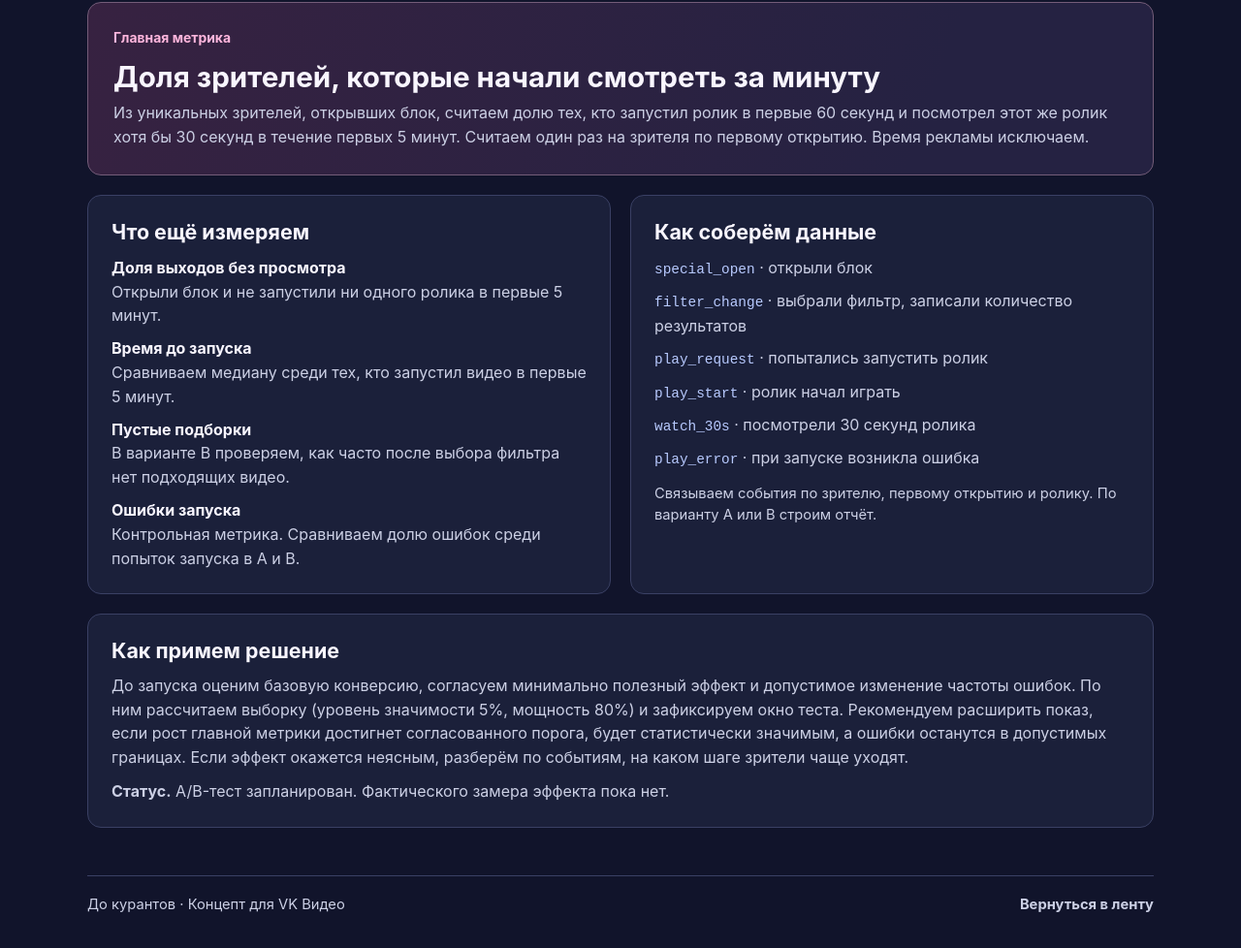
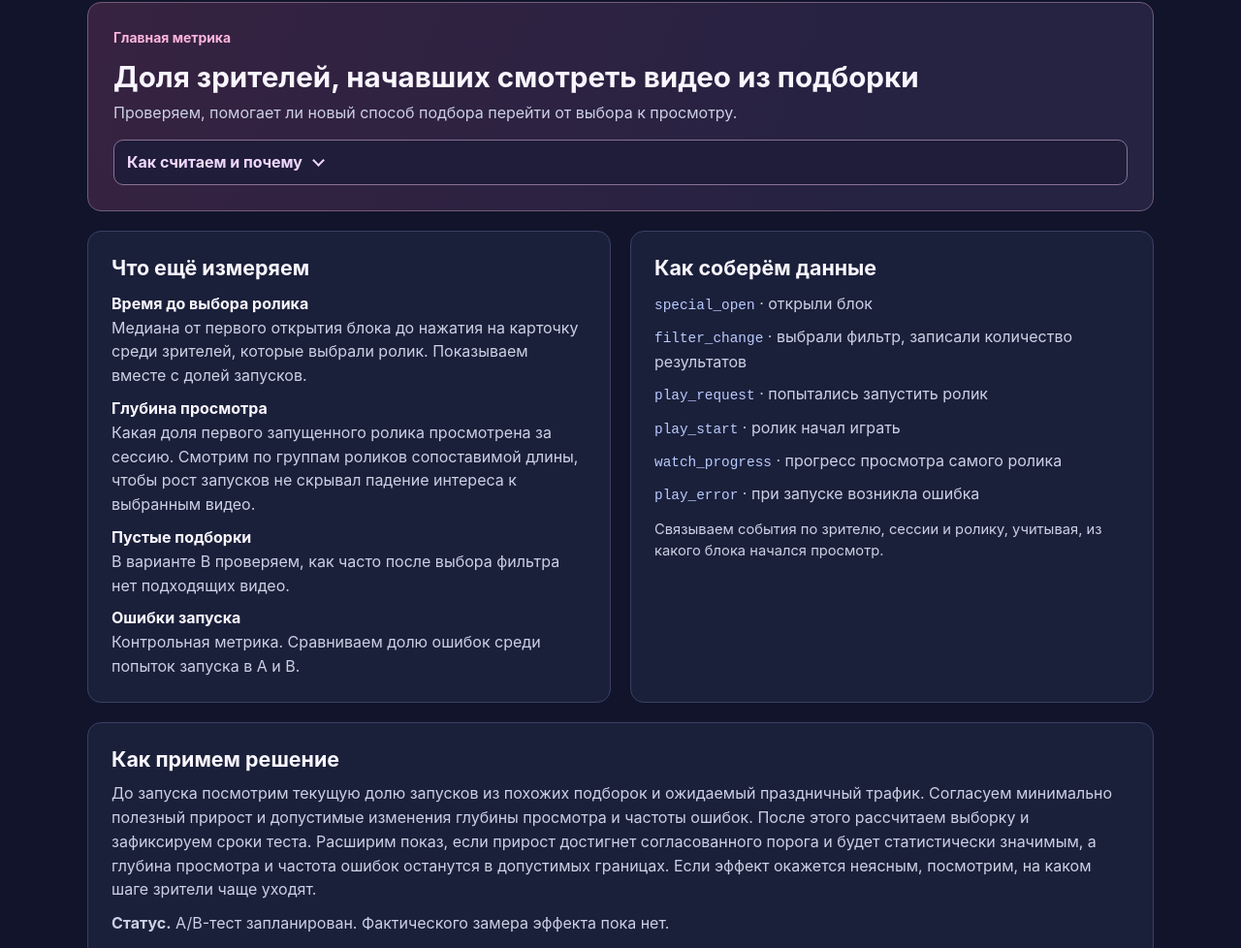
Before and after one commit to druzhinskaia/vkvideo-newyear, a plain HTML site: page case.html in a window 1280 px wide. Shown: the part 2055-3033 px from the top of the page at 97% size. Drawn offline with Linux system fonts and the light colour scheme.

Commit message:
Clarify the experiment metric and add an expandable explanation

```diff
--- a/case.css
+++ b/case.css
@@ -180,6 +180,54 @@
 
 .case-metric h3 + p { margin-top: 7px; }
 
+.metric-details {
+  margin-top: 15px;
+  border: 1px solid #8a7295;
+  border-radius: 10px;
+  background: #1f1d39;
+}
+
+.metric-details summary {
+  display: flex;
+  align-items: center;
+  justify-content: space-between;
+  gap: 12px;
+  min-height: 44px;
+  padding: 10px 13px;
+  border-radius: 9px;
+  color: #f0d7ff;
+  font-weight: 700;
+  cursor: pointer;
+  list-style: none;
+}
+
+.metric-details summary::-webkit-details-marker { display: none; }
+
+.metric-details summary::after {
+  content: "";
+  flex: none;
+  width: 9px;
+  height: 9px;
+  margin: 0 4px 4px 0;
+  border-right: 2px solid currentColor;
+  border-bottom: 2px solid currentColor;
+  transform: rotate(45deg);
+}
+
+.metric-details[open] summary::after {
+  margin-block: 4px 0;
+  transform: rotate(225deg);
+}
+
+.metric-details summary:hover { background: #322648; }
+
+.metric-explanation {
+  padding: 12px 13px 14px;
+  border-top: 1px solid #544765;
+}
+
+.metric-explanation p + p { margin-top: 9px; }
+
 .case-metrics-list, .case-events { margin: 12px 0 0; }
 
 .case-metrics-list > div + div, .case-events li + li { margin-top: 9px; }
--- a/case.html
+++ b/case.html
@@ -8,7 +8,7 @@
 <title>До курантов · Продуктовый кейс для VK Видео</title>
 <link rel="icon" href="assets/icon.svg" type="image/svg+xml">
 <link rel="stylesheet" href="style.css?v=6">
-<link rel="stylesheet" href="case.css?v=1">
+<link rel="stylesheet" href="case.css?v=2">
 </head>
 <body class="case-page" id="top">
 <a class="skip" href="#case-title">Перейти к кейсу</a>
@@ -76,7 +76,7 @@
 
   <section class="case-section" id="experiment" aria-labelledby="experiment-title">
     <h2 id="experiment-title">План A/B-теста</h2>
-    <p class="case-intro">Если дать зрителю выбор по ситуации и времени, больше посетителей спецподборки быстро запустят подходящий ролик и продолжат его смотреть.</p>
+    <p class="case-intro">Если дать зрителю выбор по ситуации и времени, больше посетителей спецподборки начнут смотреть ролик из неё.</p>
     <div class="case-variants">
       <article><span class="variant-label">A · контроль</span><h3>Обычная подборка</h3><p>Единый список новогодних роликов с длительностью на карточках.</p></article>
       <article><span class="variant-label">B · эксперимент</span><h3>Ситуации и время</h3><p>Тот же каталог с фильтрами по сценарию и длительности и подбором по времени до полуночи.</p></article>
@@ -85,15 +85,22 @@
 
     <div class="case-metric">
       <p class="case-eyebrow">Главная метрика</p>
-      <h3>Доля зрителей, которые начали смотреть за минуту</h3>
-      <p>Из уникальных зрителей, открывших блок, считаем долю тех, кто запустил ролик в первые 60 секунд и посмотрел этот же ролик хотя бы 30 секунд в течение первых 5 минут. Считаем один раз на зрителя по первому открытию. Время рекламы исключаем.</p>
+      <h3>Доля зрителей, начавших смотреть видео из подборки</h3>
+      <p>Проверяем, помогает ли новый способ подбора перейти от выбора к просмотру.</p>
+      <details class="metric-details">
+        <summary>Как считаем и почему</summary>
+        <div class="metric-explanation">
+          <p><strong>Как считаем.</strong> В каждой группе делим число зрителей, запустивших видео из блока, на число зрителей, впервые открывших блок. Берём только сессию первого открытия и считаем каждого зрителя один раз. Запуск засчитываем, когда после нажатия на карточку начинается воспроизведение самого ролика.</p>
+          <p><strong>Зачем отдельно измерять время.</strong> Сравним фактическое время до первого нажатия в двух группах. Так увидим, помогают ли фильтры определиться быстрее.</p>
+        </div>
+      </details>
     </div>
     <div class="case-measurement">
       <div>
         <h3>Что ещё измеряем</h3>
         <dl class="case-metrics-list">
-          <div><dt>Доля выходов без просмотра</dt><dd>Открыли блок и не запустили ни одного ролика в первые 5 минут.</dd></div>
-          <div><dt>Время до запуска</dt><dd>Сравниваем медиану среди тех, кто запустил видео в первые 5 минут.</dd></div>
+          <div><dt>Время до выбора ролика</dt><dd>Медиана от первого открытия блока до нажатия на карточку среди зрителей, которые выбрали ролик. Показываем вместе с долей запусков.</dd></div>
+          <div><dt>Глубина просмотра</dt><dd>Какая доля первого запущенного ролика просмотрена за сессию. Смотрим по группам роликов сопоставимой длины, чтобы рост запусков не скрывал падение интереса к выбранным видео.</dd></div>
           <div><dt>Пустые подборки</dt><dd>В варианте B проверяем, как часто после выбора фильтра нет подходящих видео.</dd></div>
           <div><dt>Ошибки запуска</dt><dd>Контрольная метрика. Сравниваем долю ошибок среди попыток запуска в A и B.</dd></div>
         </dl>
@@ -105,15 +112,15 @@
           <li><code>filter_change</code> · выбрали фильтр, записали количество результатов</li>
           <li><code>play_request</code> · попытались запустить ролик</li>
           <li><code>play_start</code> · ролик начал играть</li>
-          <li><code>watch_30s</code> · посмотрели 30 секунд ролика</li>
+          <li><code>watch_progress</code> · прогресс просмотра самого ролика</li>
           <li><code>play_error</code> · при запуске возникла ошибка</li>
         </ul>
-        <p class="case-note">Связываем события по зрителю, первому открытию и ролику. По варианту A или B строим отчёт.</p>
+        <p class="case-note">Связываем события по зрителю, сессии и ролику, учитывая, из какого блока начался просмотр.</p>
       </div>
     </div>
     <div class="case-decision">
       <h3>Как примем решение</h3>
-      <p>До запуска оценим базовую конверсию, согласуем минимально полезный эффект и допустимое изменение частоты ошибок. По ним рассчитаем выборку (уровень значимости 5%, мощность 80%) и зафиксируем окно теста. Рекомендуем расширить показ, если рост главной метрики достигнет согласованного порога, будет статистически значимым, а ошибки останутся в допустимых границах. Если эффект окажется неясным, разберём по событиям, на каком шаге зрители чаще уходят.</p>
+      <p>До запуска посмотрим текущую долю запусков из похожих подборок и ожидаемый праздничный трафик. Согласуем минимально полезный прирост и допустимые изменения глубины просмотра и частоты ошибок. После этого рассчитаем выборку и зафиксируем сроки теста. Расширим показ, если прирост достигнет согласованного порога и будет статистически значимым, а глубина просмотра и частота ошибок останутся в допустимых границах. Если эффект окажется неясным, посмотрим, на каком шаге зрители чаще уходят.</p>
       <p><strong>Статус.</strong> A/B-тест запланирован. Фактического замера эффекта пока нет.</p>
     </div>
   </section>
```
Also changed, not shown: index.html (+1 -1 lines), vk-home.html (+1 -1 lines).
